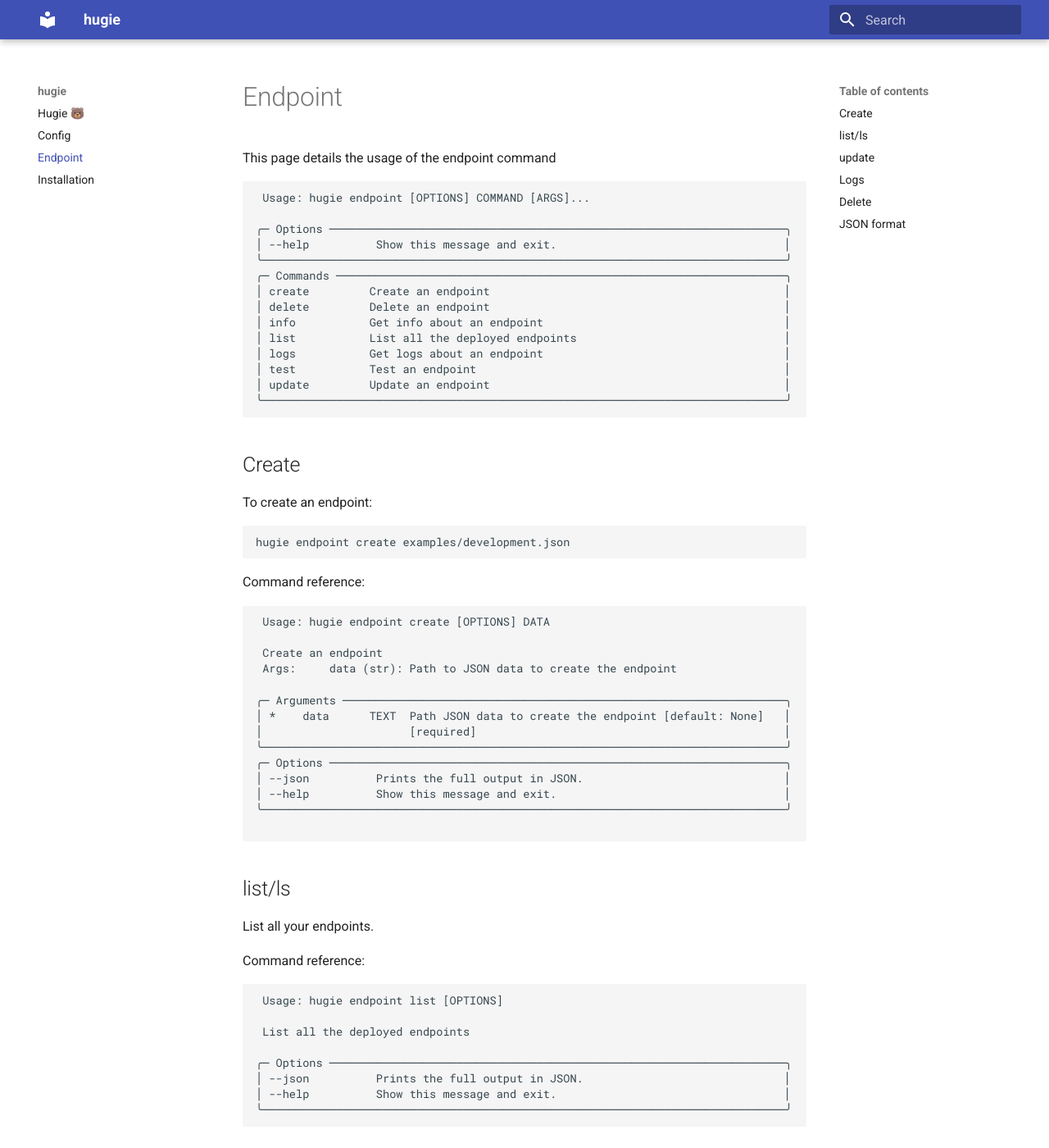
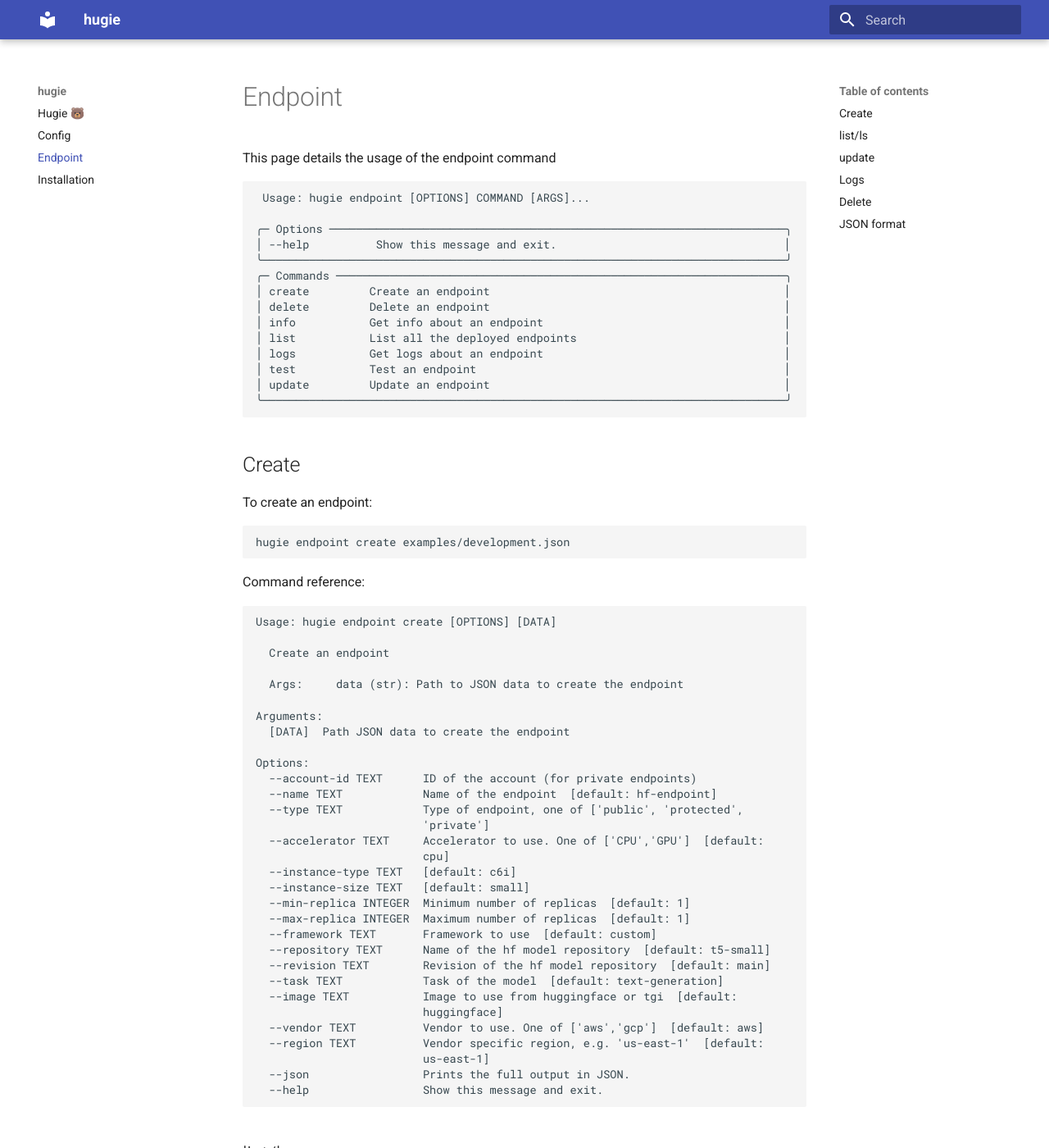
Before and after one commit to MantisAI/hugie, an MkDocs documentation site: the page built from docs/endpoint.md, in a window 1280 px wide and 1400 px high. Shown: the whole window at 82% size. Built offline with MkDocs 1.6.1 and Material for MkDocs 9.7.7, drawn with Linux system fonts in a browser that asks for light colours.

````diff
--- a/docs/endpoint.md
+++ b/docs/endpoint.md
@@ -30,20 +30,37 @@ hugie endpoint create examples/development.json
 
 Command reference:
 ```
- Usage: hugie endpoint create [OPTIONS] DATA
+Usage: hugie endpoint create [OPTIONS] [DATA]
 
- Create an endpoint
- Args:     data (str): Path to JSON data to create the endpoint
+  Create an endpoint
 
-╭─ Arguments ──────────────────────────────────────────────────────────────────╮
-│ *    data      TEXT  Path JSON data to create the endpoint [default: None]   │
-│                      [required]                                              │
-╰──────────────────────────────────────────────────────────────────────────────╯
-╭─ Options ────────────────────────────────────────────────────────────────────╮
-│ --json          Prints the full output in JSON.                              │
-│ --help          Show this message and exit.                                  │
-╰──────────────────────────────────────────────────────────────────────────────╯
+  Args:     data (str): Path to JSON data to create the endpoint
 
+Arguments:
+  [DATA]  Path JSON data to create the endpoint
+
+Options:
+  --account-id TEXT      ID of the account (for private endpoints)
+  --name TEXT            Name of the endpoint  [default: hf-endpoint]
+  --type TEXT            Type of endpoint, one of ['public', 'protected',
+                         'private']
+  --accelerator TEXT     Accelerator to use. One of ['CPU','GPU']  [default:
+                         cpu]
+  --instance-type TEXT   [default: c6i]
+  --instance-size TEXT   [default: small]
+  --min-replica INTEGER  Minimum number of replicas  [default: 1]
+  --max-replica INTEGER  Maximum number of replicas  [default: 1]
+  --framework TEXT       Framework to use  [default: custom]
+  --repository TEXT      Name of the hf model repository  [default: t5-small]
+  --revision TEXT        Revision of the hf model repository  [default: main]
+  --task TEXT            Task of the model  [default: text-generation]
+  --image TEXT           Image to use from huggingface or tgi  [default:
+                         huggingface]
+  --vendor TEXT          Vendor to use. One of ['aws','gcp']  [default: aws]
+  --region TEXT          Vendor specific region, e.g. 'us-east-1'  [default:
+                         us-east-1]
+  --json                 Prints the full output in JSON.
+  --help                 Show this message and exit.
 ```
 
 ## list/ls
--- a/pyproject.toml
+++ b/pyproject.toml
@@ -1,6 +1,6 @@
 [tool.poetry]
 name = "hugie"
-version = "0.3.2"
+version = "0.4.0"
 description = "CLI for managing Hugging Face Inference Endpoints"
 authors = ["Matthew Upson <matt@mantisnlp.com>",
             "Nick Sorros <nick@mantisnlp.com>"]
````
Also changed, not shown: README.md (+31 -1 lines), 1 other file.
